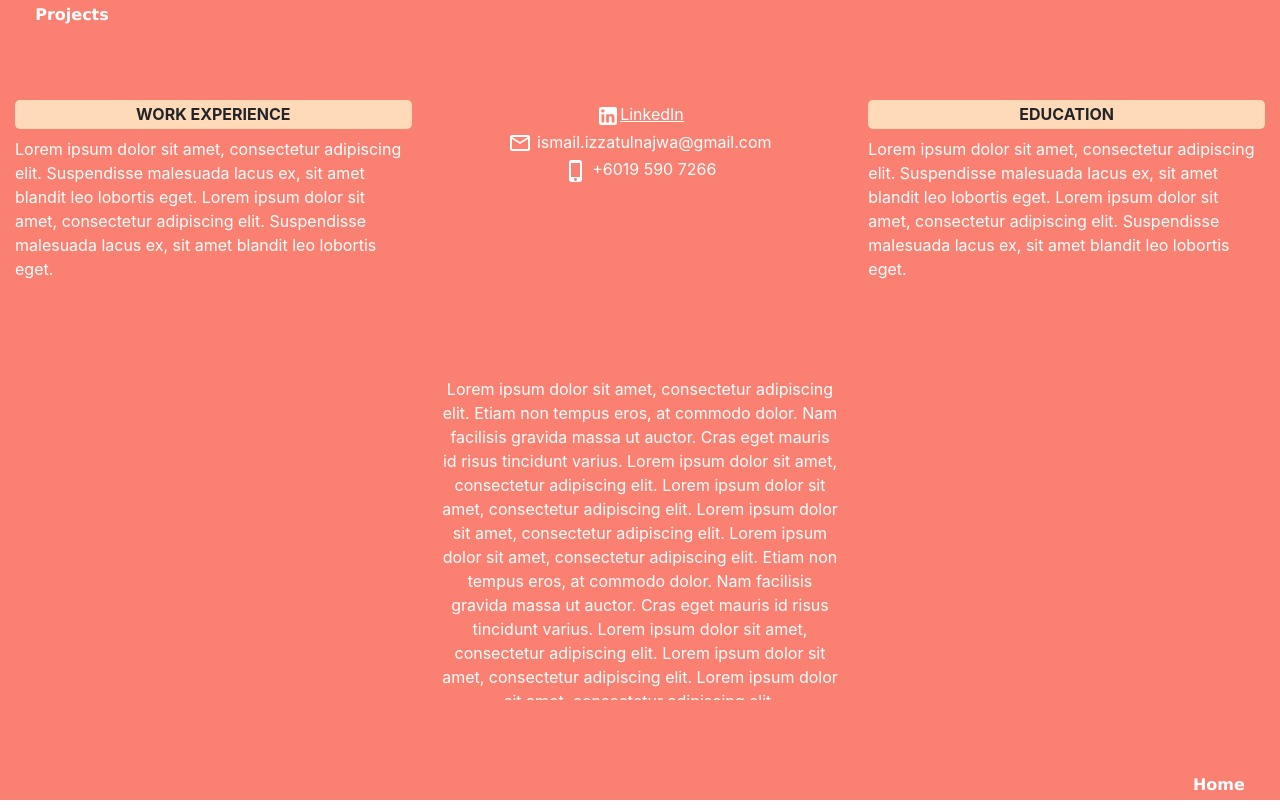
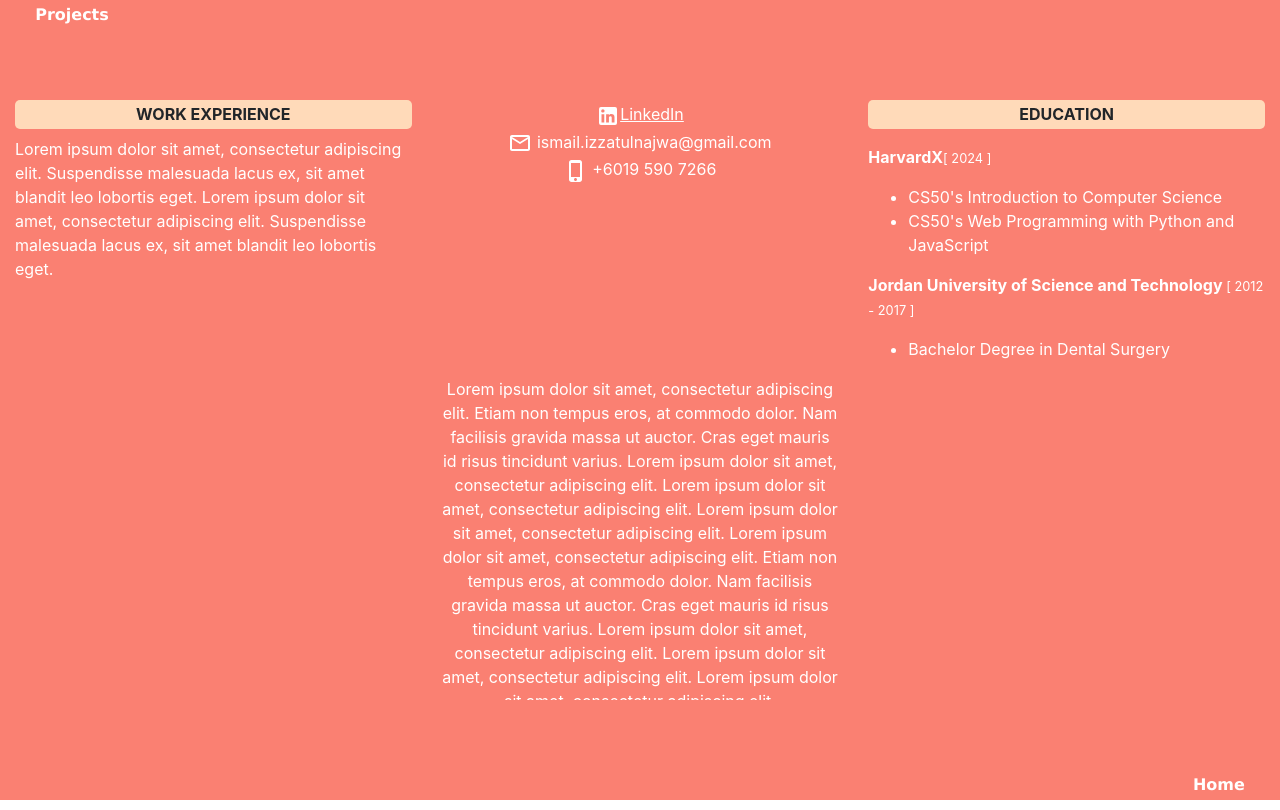
Before and after one commit to Izzywa/portfolio, a React (Create React App) app: page / in a window 1280 px wide. Both pictures are taken after a click on the element "Profile". Built offline with nearby package versions, Linux system fonts and the light colour scheme.

Commit message:
finished education div of profile

```diff
--- a/src/components/Profile.js
+++ b/src/components/Profile.js
@@ -16,6 +16,23 @@ export default function Profile(props) {
     Lorem ipsum dolor sit amet, consectetur adipiscing elit. \
     Lorem ipsum dolor sit amet, consectetur adipiscing elit. \
     "
+    const EducationList = [
+        {
+            location: 'HarvardX',
+            start: new Date(2024, 3).getFullYear(),
+            end: new Date(2024, 3).getFullYear(),
+            certification: [
+                "CS50's Introduction to Computer Science",
+                "CS50's Web Programming with Python and JavaScript"
+            ]
+        },
+        {
+            location: 'Jordan University of Science and Technology',
+            start: new Date(2012, 8).getFullYear(),
+            end: new Date(2017, 7).getFullYear(),
+            certification: ['Bachelor Degree in Dental Surgery']
+        }
+    ]
 
     function redirectLinkedin() {
         window.location.href = linkedinURL
@@ -72,14 +89,31 @@ export default function Profile(props) {
 
     function EduDiv() {
         return(
-            <div className="education profile-side-div">
-                <p>
-                Lorem ipsum dolor sit amet, consectetur adipiscing elit. Suspendisse
-                    malesuada lacus ex, sit amet blandit leo lobortis eget. Lorem ipsum dolor
-                    sit amet, consectetur adipiscing elit. Suspendisse malesuada lacus ex,
-                    sit amet blandit leo lobortis eget.
+            <div className="education profile-side-div my-3">
+                {EducationList.map((item,index) => {
+                    return(
+                        <div key={index}>
+                            <p>
+                                <strong>{item.location}</strong>
+                                { item.start == item.end ?
+                                <small>[ {item.start} ]</small>
+                                :
+                                <small> [ {item.start} - {item.end} ]</small>
+                                }
+                            </p>
+                            <ul>
+                                {item.certification.map((listItem, listIndex) => {
+                                    return (
+                                        <li key={listIndex}>
+                                            {listItem}
+                                        </li>
+                                    )
+                                })}
+                            </ul>
 
-                </p>
+                        </div>
+                    )
+                })}
             </div>
         )
     }
```
